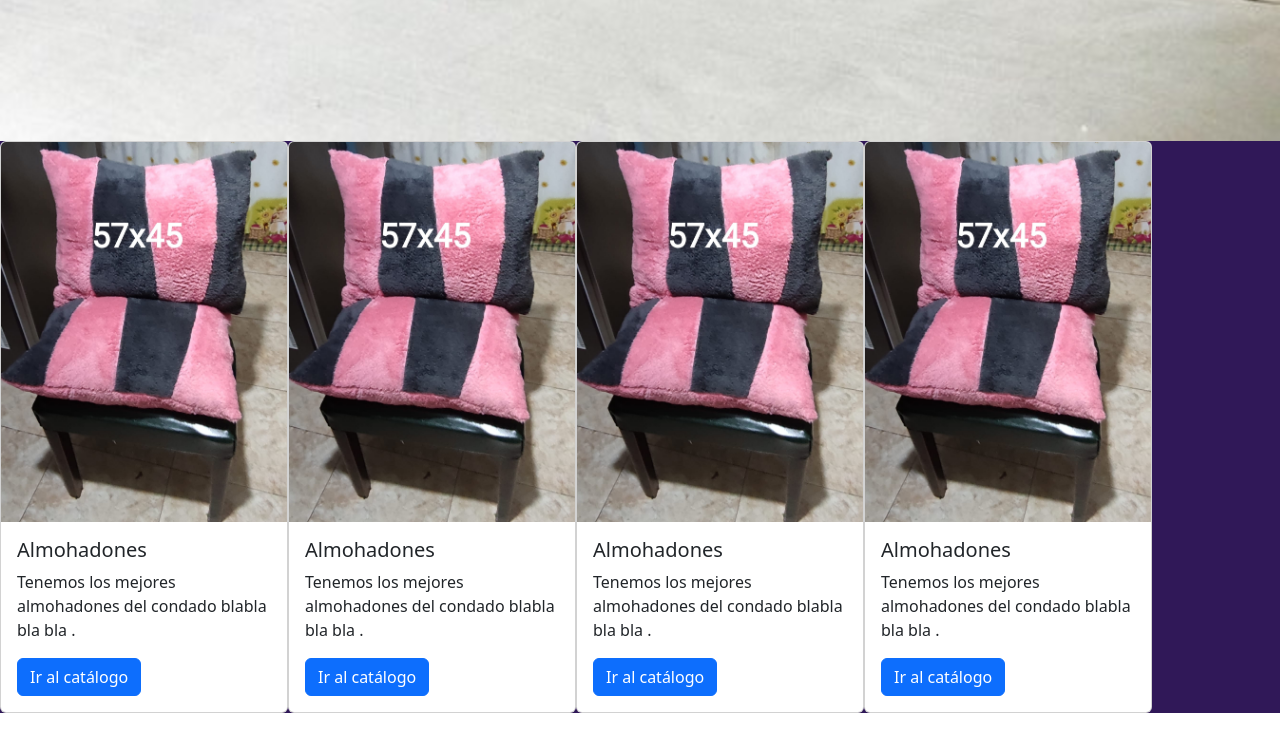
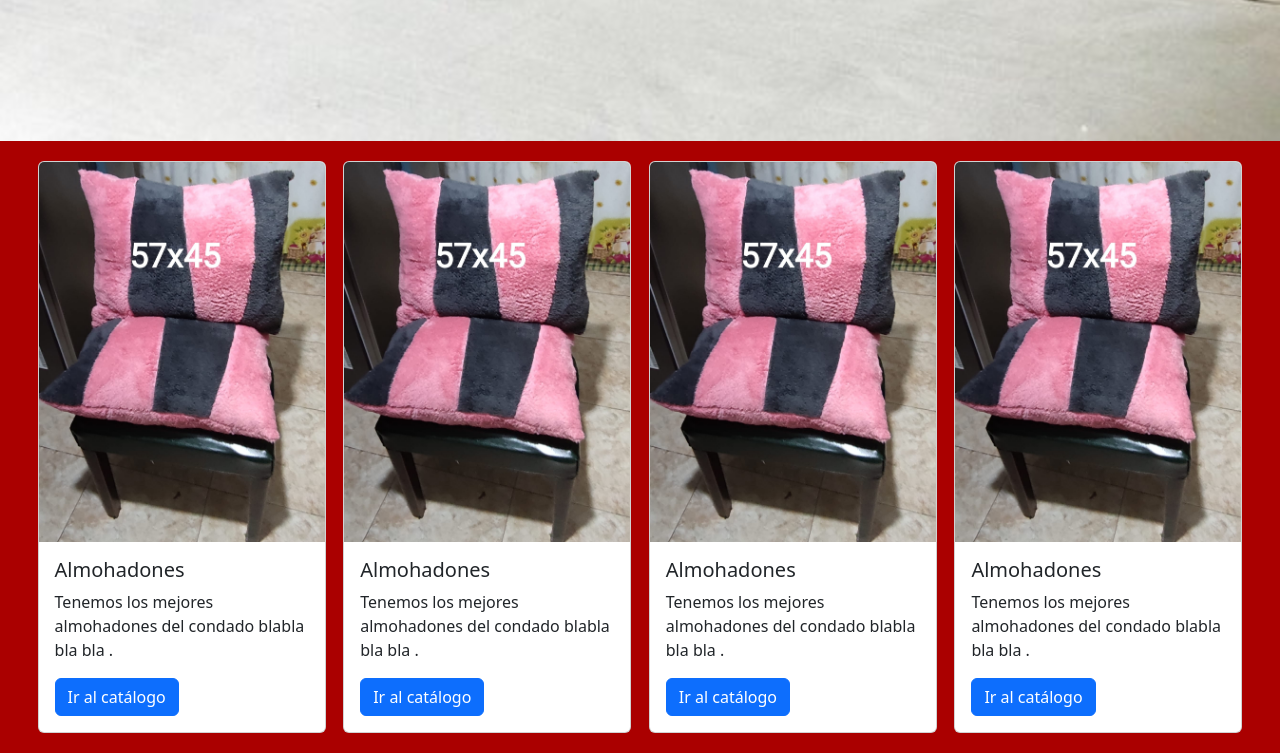
Before and after one commit to OptimoMax/Creaciones-SG, a plain HTML site: page index.html in a window 1280 px wide. Shown: the part 955-1708 px from the top of the page. Before the commit the page ends 1668 px from the top, so only its background shows below. Drawn offline with nearby package versions, Linux system fonts and the light colour scheme; a script that the page names is missing.

Commit message:
Add files via upload

```diff
--- a/index.html
+++ b/index.html
@@ -35,9 +35,7 @@
               <li class="nav-item">
                 <a class="nav-link" href="#">Pricing</a>
               </li>
-              <li class="nav-item">
-                <a class="nav-link disabled" aria-disabled="true">Disabled</a>
-              </li>
+
             </ul>
           </div>
         </div>
--- a/style.css
+++ b/style.css
@@ -18,6 +18,9 @@
 .tarjetas{
     display: flex;
     flex-direction: row;
-    background-color: rgb(48, 24, 88); /* Cambia este color al que desees */
+    padding: 20px;
+
+    justify-content: space-evenly;
+    background-color: #aa0000ff; /* Cambia este color al que desees */
     /* Puedes agregar más estilos aquí, como el color del texto, etc. */
 }
```
